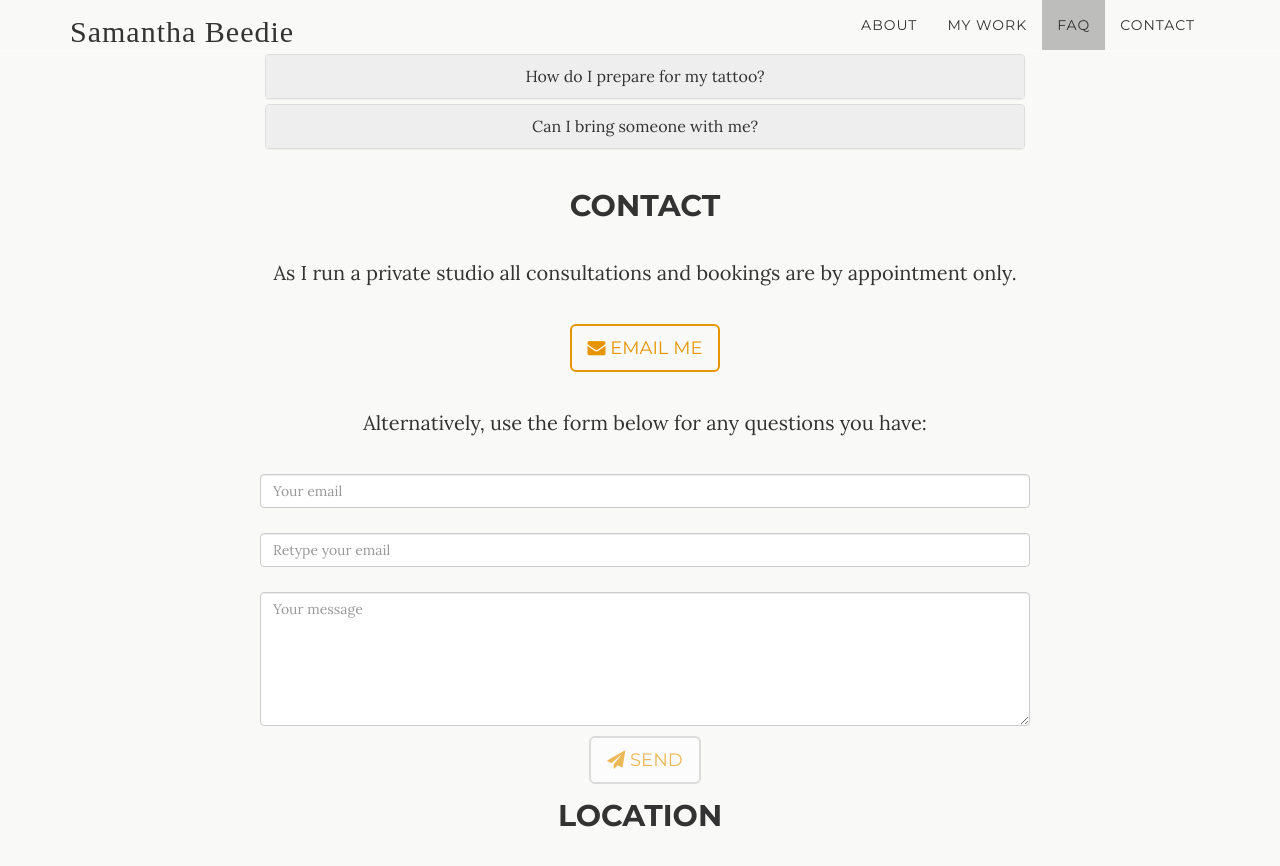
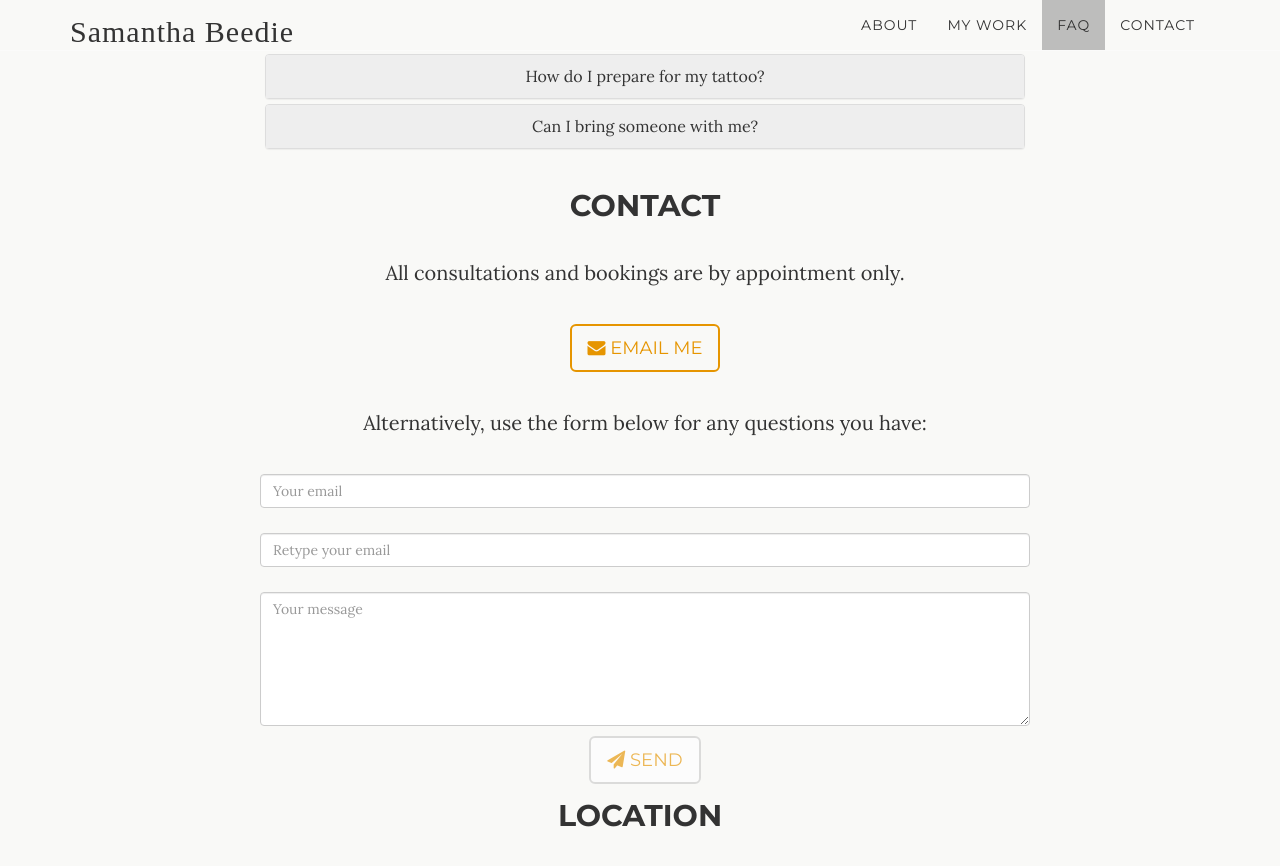
Before and after one commit to samanthabeedie/samanthabeedie.github.io, a Jekyll site: the page built from index.html, in a window 1280 px wide and 900 px high, scrolled down 2213 px. Shown: the top 866 px of the window. Built offline with Jekyll 4.4.1, drawn with Linux system fonts in a browser that asks for light colours; some web fonts are replaced.

Commit message:
amend conract text

```diff
--- a/_includes/contact.html
+++ b/_includes/contact.html
@@ -3,7 +3,7 @@
         <div class="row">
             <div class="col-lg-8 col-lg-offset-2">
                 <h2>Contact</h2>
-                <p>As I run a private studio all consultations and bookings are by appointment only.</p>
+                <p>All consultations and bookings are by appointment only.</p>
                 <script type="text/javascript">
                   function emailLink() {
                     var email = "{{ site.email }}";
```
